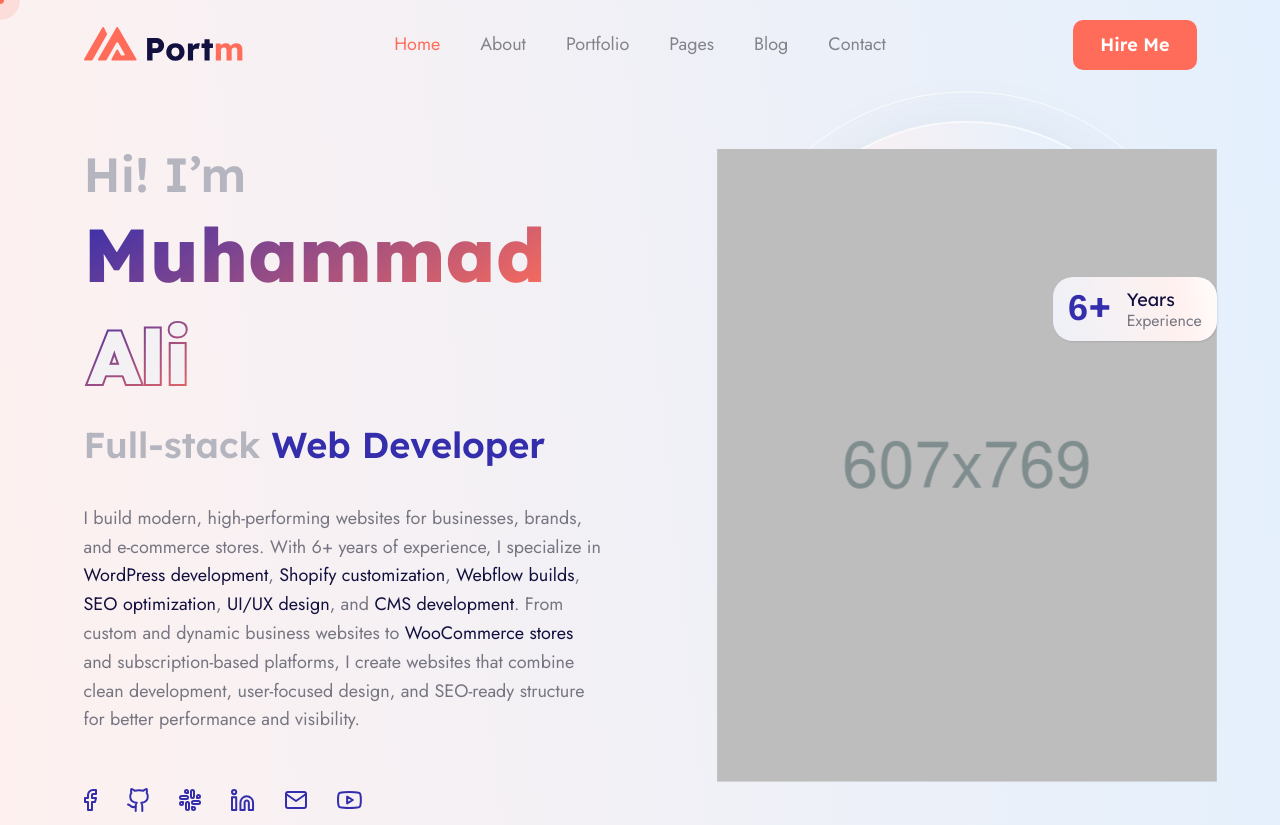
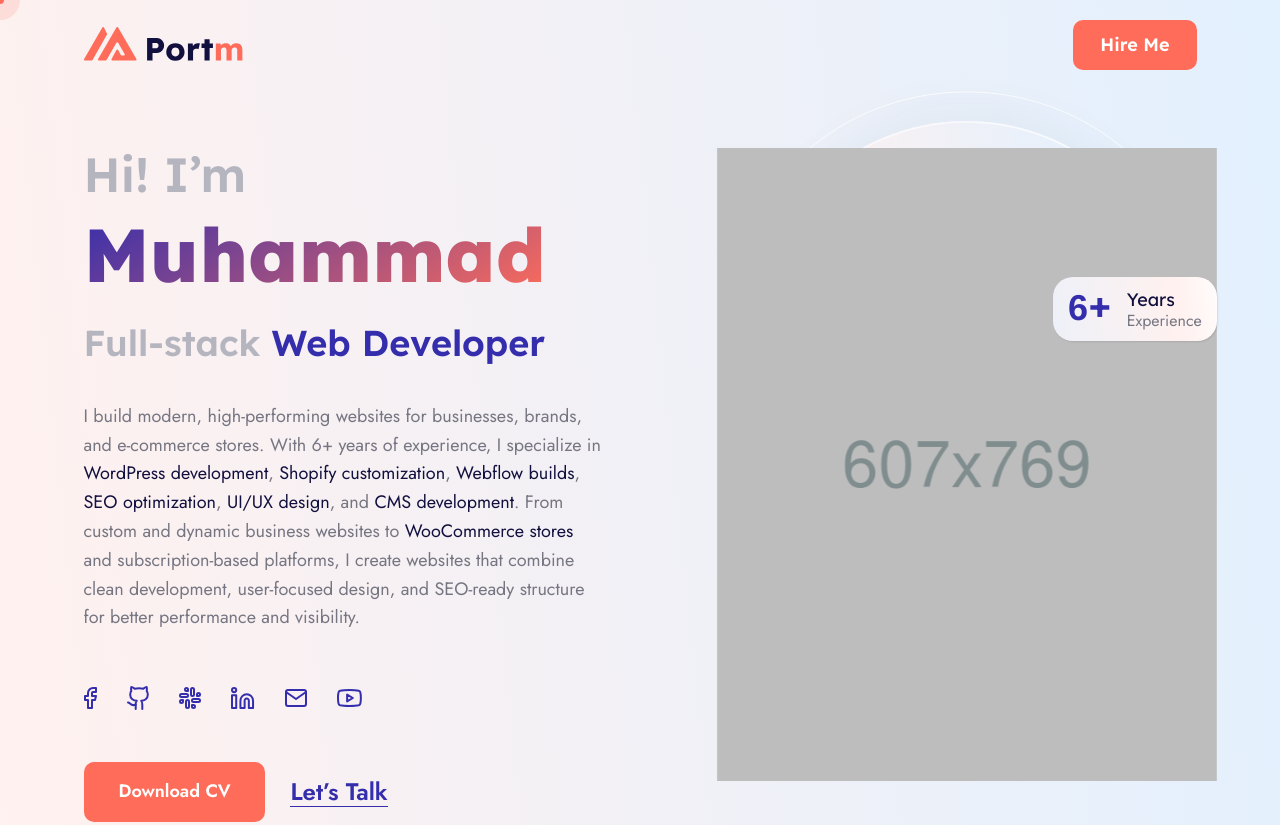
Before and after one commit to mailali9948dev-png/my-portfolio, a plain HTML site: page index.html in a window 1280 px wide. Shown: the top 825 px of the page. Drawn offline with Linux system fonts and the light colour scheme.

Commit message:
Update index.html

```diff
--- a/index.html
+++ b/index.html
@@ -34,7 +34,7 @@
               <img src="assets/img/logo2.svg" alt="Logo">
             </a>
           </div>
-          <div class="cs_main_header_center">
+          <!-- <div class="cs_main_header_center">
             <div class="cs_nav">
               <ul class="cs_nav_list">
                 <li class="active menu-item-has-children"><a href="index.html">Home</a>
@@ -71,7 +71,7 @@
                 <li> <a href="contact.html">Contact</a></li>
               </ul>
             </div>
-          </div>
+          </div> -->
           <div class="cs_main_header_right">
             <a href="contact.html" class="cs_btn cs_style_1 cs_primary_font"><span>Hire Me</span></a>
           </div>
@@ -93,7 +93,7 @@
               </h4>
               <h1 class="cs_hero_title cs_font_92 cs_black wow fadeInLeft" data-wow-duration="0.8s"
                 data-wow-delay="0.2s"><span class="cs_gradient_text">Muhammad</span> <span
-                  class="cs_gradient_border_text">Ali</span></h1>
+                  class="cs_gradient_border_text"></span></h1>
               <h4 class="cs_hero_subtitle cs_font_36 cs_semi_bold cs_primary_font cs_white_blue_text_2">Full-stack
                 <span class="cs_accent_color_2">Web Developer</span>
               </h4>
```
